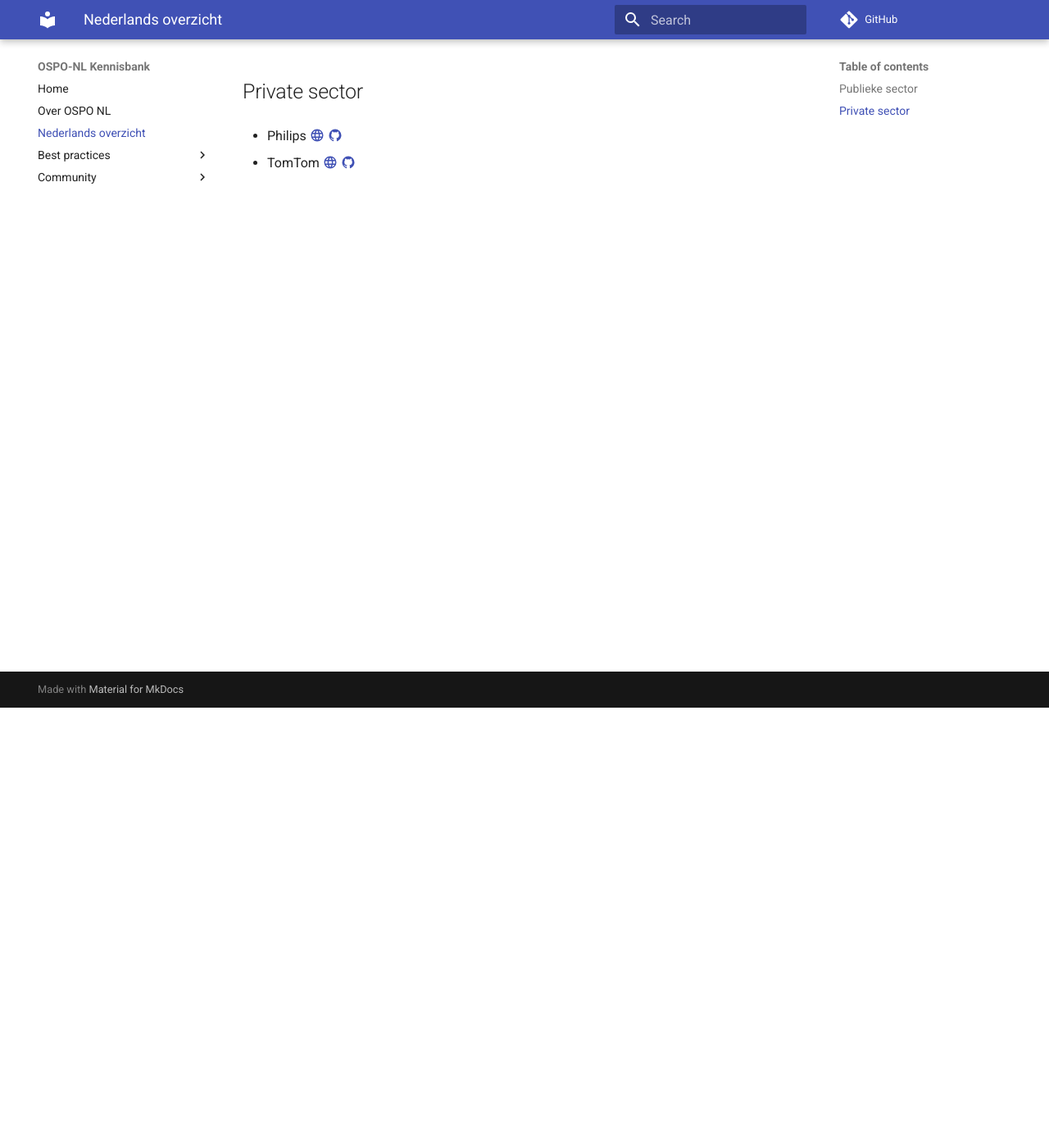
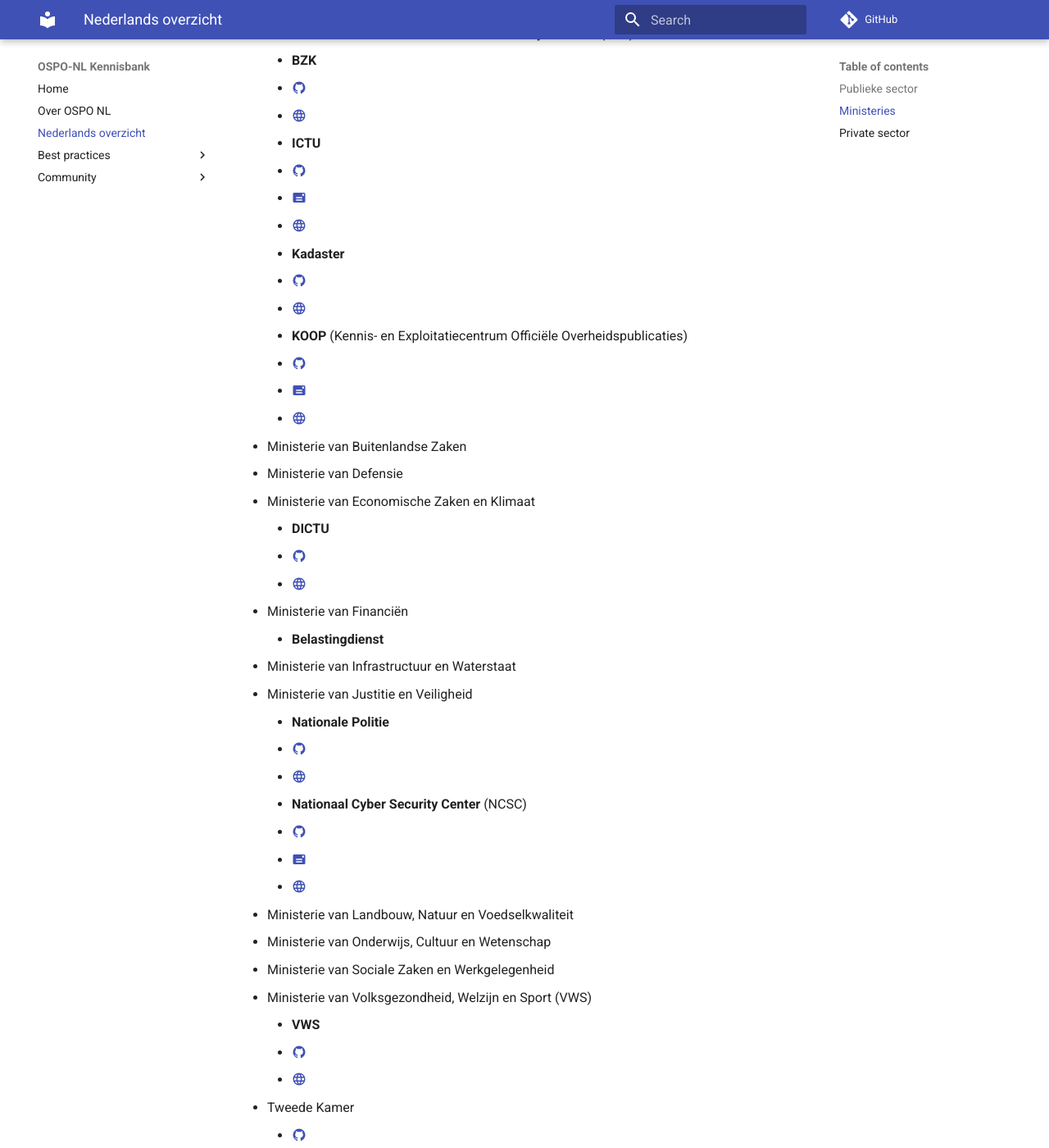
Before and after one commit to ospo-nl/kennisbank, an MkDocs documentation site: the page built from docs/nederlands-overzicht.md, in a window 1280 px wide and 1400 px high, scrolled down 537 px. Shown: the whole window at 82% size. Built offline with MkDocs 1.6.1 and Material for MkDocs 9.7.7, drawn with Linux system fonts in a browser that asks for light colours; comment, search, counter and statistics services are not loaded.

Commit message:
Ministeries toegevoegd

```diff
--- a/docs/nederlands-overzicht.md
+++ b/docs/nederlands-overzicht.md
@@ -6,6 +6,54 @@
 ## Publieke sector
 
 Zie de [Wikipedia pagina Publieke sector](https://nl.wikipedia.org/wiki/Publieke_sector) voor een indicatie van de verschillende organisaties die hieronder vallen. Dit beslaat zowel overheid als semi-overheidsorganisaties.
+
+// [:material-web:](https://www.alliander.com/nl/open-source/)
+// [:material-github:](https://github.com/MinBZK)
+
+## Ministeries
++ Ministerie van Algemene Zaken
++ Ministerie van Binnenlandse Zaken en Koninkrijksrelaties (BZK)
+    * **BZK**
+      * [:material-github:](https://github.com/MinBZK)
+      * [:material-web:]()
+     * **ICTU**
+      * [:material-github:](https://github.com/ICTU)
+      * [:material-mail:](info@ictu.nl)
+      * [:material-web:](https://www.ictu.nl)
+    * **Kadaster**
+      * [:material-github:](https://github.com/Kadaster)
+      * [:material-web:](https://www.kadaster.nl)
+    * **KOOP** (Kennis- en Exploitatiecentrum Officiële Overheidspublicaties)
+      * [:material-github:](https://github.com/dataoverheid)
+      * [:material-mail:](opendata@overheid.nl)
+      * [:material-web:](https://data.overheid.nl)
++ Ministerie van Buitenlandse Zaken
++ Ministerie van Defensie
++ Ministerie van Economische Zaken en Klimaat
+    * **DICTU**
+      * [:material-github:](https://github.com/Dictu)
+      * [:material-web:](http://www.dictu.nl)
++ Ministerie van Financiën
+    * **Belastingdienst**
++ Ministerie van Infrastructuur en Waterstaat
++ Ministerie van Justitie en Veiligheid
+    * **Nationale Politie**
+      * [:material-github:](https://github.com/politie)
+      * [:material-web:](https://www.politie.nl)
+    * **Nationaal Cyber Security Center** (NCSC)
+      * [:material-github:](https://github.com/NCSC-NL)
+      * [:material-mail:](info@ncsc.nl)
+      * [:material-web:](https://www.ncsc.nl/)
+* Ministerie van Landbouw, Natuur en Voedselkwaliteit
+* Ministerie van Onderwijs, Cultuur en Wetenschap
+* Ministerie van Sociale Zaken en Werkgelegenheid
+* Ministerie van Volksgezondheid, Welzijn en Sport (VWS)
+    * **VWS**
+      * [:material-github:](https://github.com/minvws)
+      * [:material-web:](https://minvws.nl)
+* Tweede Kamer
+    * [:material-github:](https://github.com/TweedeKamerDerStaten-Generaal)
+    * [:material-web:](https://tweedekamer.nl)
 
 - Alliander
 [:material-web:](https://www.alliander.com/nl/open-source/)
```
